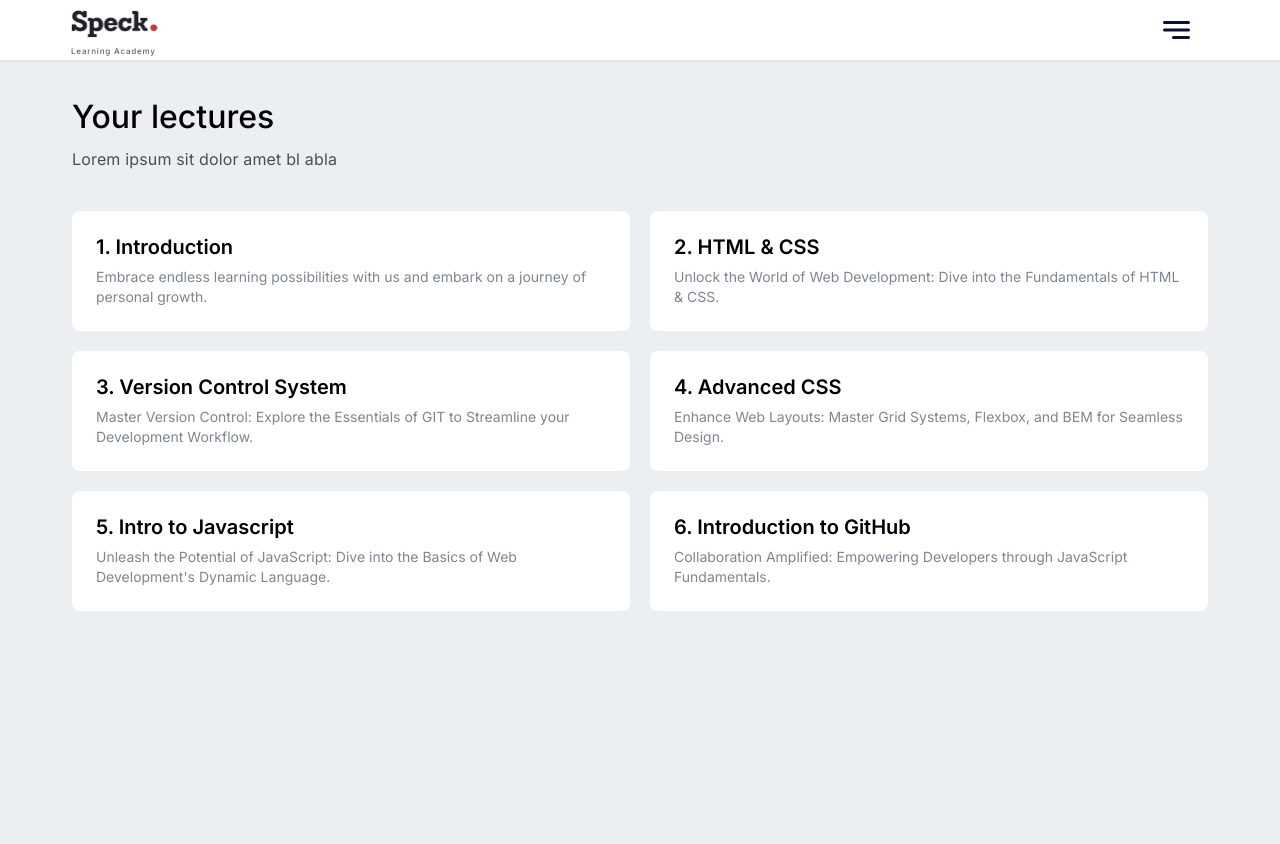
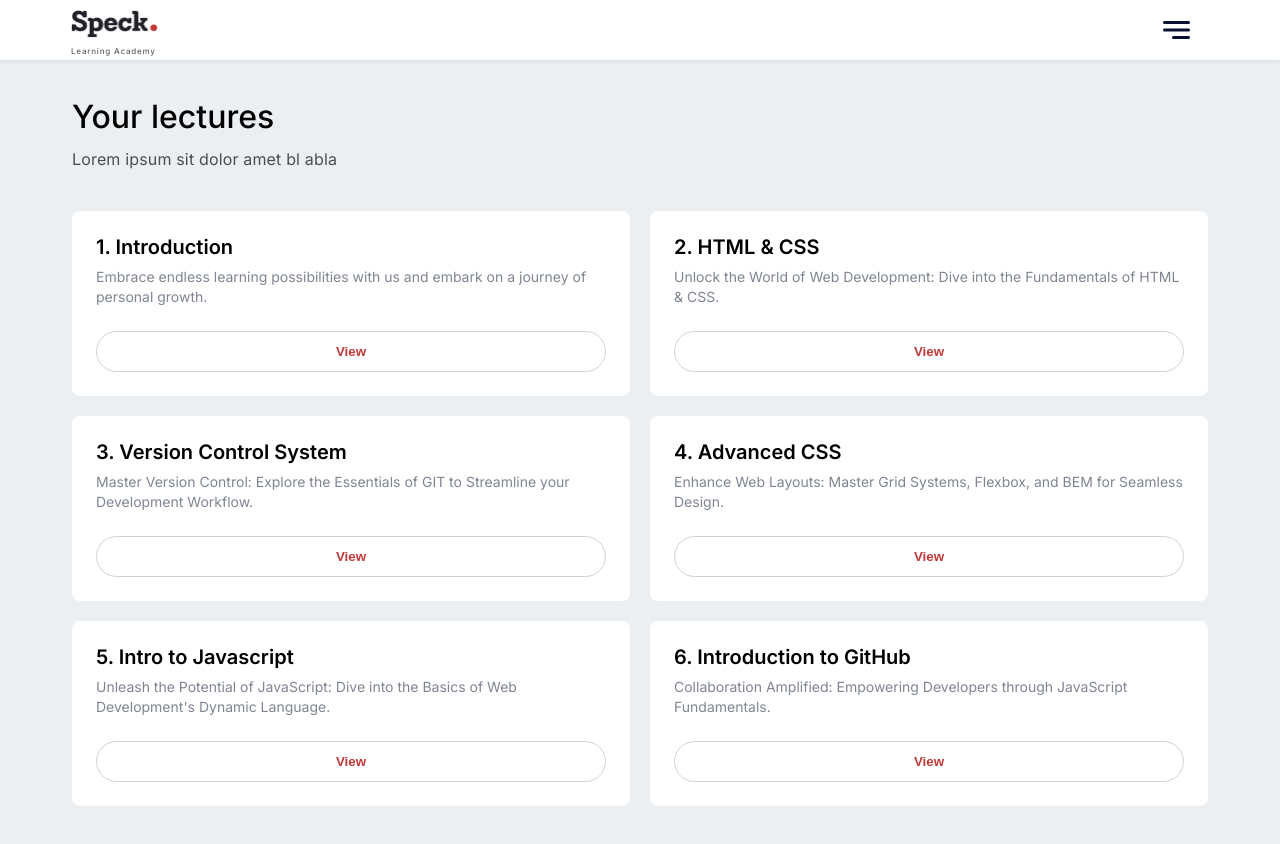
Before and after one commit to Tin21/Speck-Teamwork, a React (Vite) app: page /lectures in a window 1280 px wide. Shown: the top 844 px of the page. Before the commit the page ends 800 px from the top, so only its background shows below. Built offline with nearby package versions, Linux system fonts and the light colour scheme.

Commit message:
added button on single lecture

```diff
--- a/src/components/SingleLecture/SingleLecture.jsx
+++ b/src/components/SingleLecture/SingleLecture.jsx
@@ -6,19 +6,23 @@ import {
   SingleLectureWrapper,
 } from './SingleLectureStyle';
 import PropTypes from 'prop-types';
+import { Button } from '../../utils/styles/generalStyles';
+
 const SingleLecture = ({ title, subtitle }) => {
   return (
     <SingleLectureWrapper>
       <SingleLectureInner>
         <SingleLectureTitle>{title}</SingleLectureTitle>
         <SingleLectureSubtitle>{subtitle}</SingleLectureSubtitle>
-        {/* <Button>treba dodat</Button> */}
+        <Button isSecondary>View</Button>
       </SingleLectureInner>
     </SingleLectureWrapper>
   );
 };
+
 SingleLecture.propTypes = {
   title: PropTypes.string,
   subtitle: PropTypes.string,
 };
+
 export default SingleLecture;
--- a/src/components/SingleLecture/SingleLectureStyle.js
+++ b/src/components/SingleLecture/SingleLectureStyle.js
@@ -28,4 +28,5 @@ export const SingleLectureSubtitle = styled.p`
   font-size: 14px;
   line-height: 20px;
   color: #7f8591;
+  padding-bottom: 24px;
 `;
```
